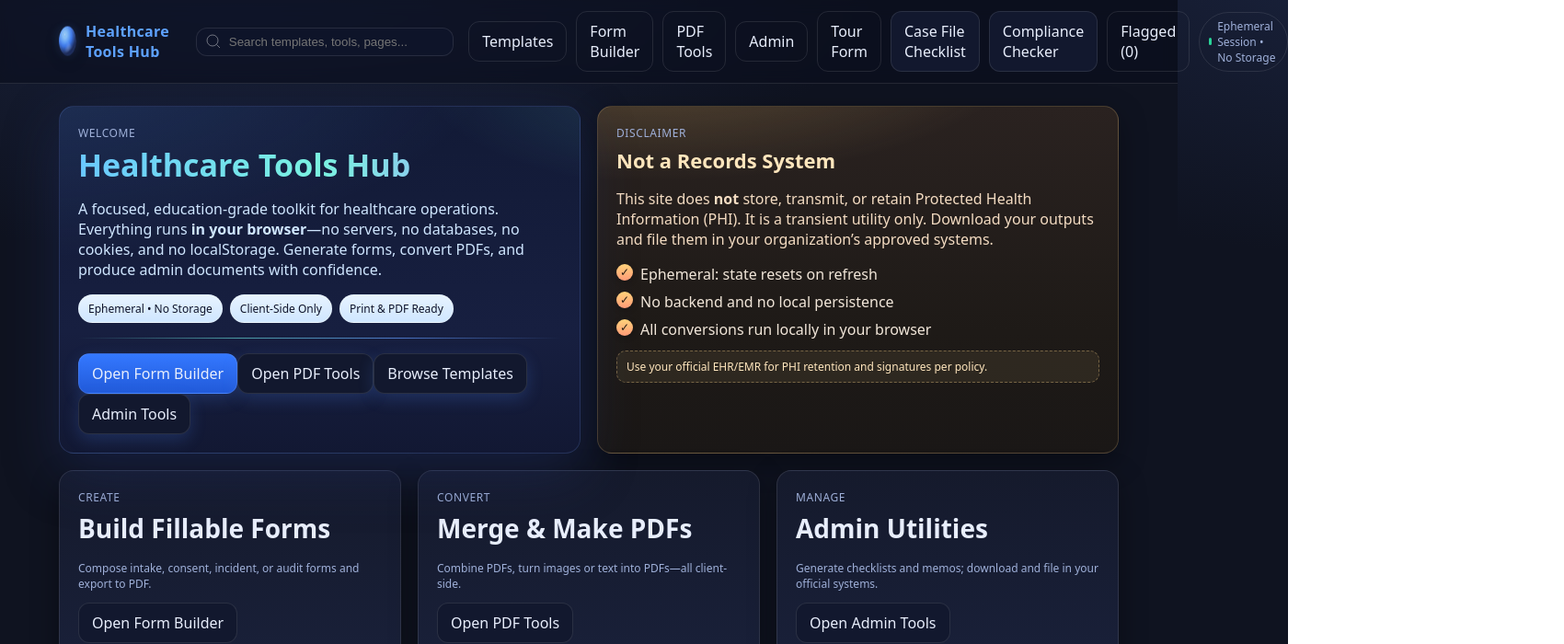
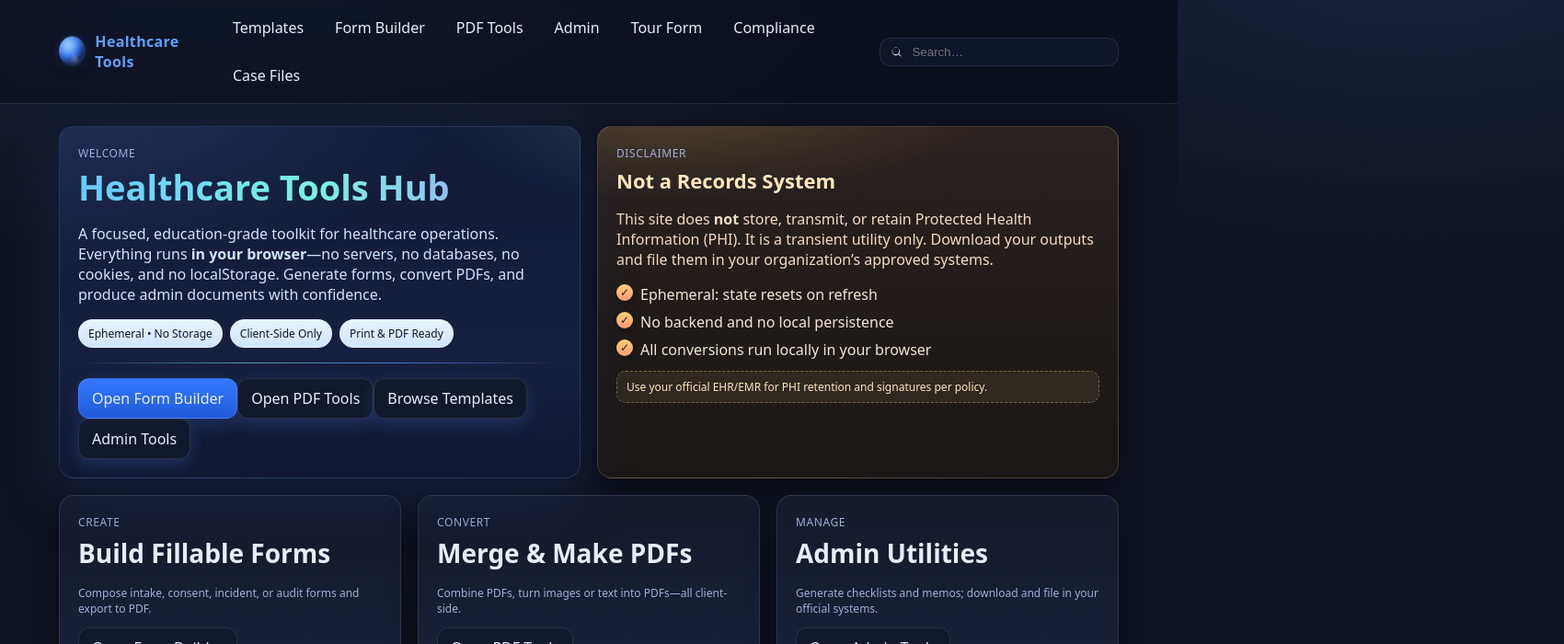
Before and after one commit to jessicacousins/healthcare_website_vite, a React (Vite) app: page / in a window 1280 px wide. Shown: the top 700 px of the page at 92% size, 1700 px wide, since content can reach past the window. Built offline with nearby package versions, Linux system fonts and the light colour scheme.

Commit message:
fixed navbar

```diff
--- a/src/components/Navbar.jsx
+++ b/src/components/Navbar.jsx
@@ -1,90 +1,170 @@
-import React from "react";
-import { Link, NavLink, useNavigate, useLocation } from "react-router-dom";
+import React, { useState } from "react";
+import { Link, NavLink } from "react-router-dom";
 import { useSession } from "../context/SessionContext.jsx";
-import SessionBadge from "./SessionBadge.jsx";
 
 export default function Navbar() {
-  const { searchQuery, setSearchQuery, flagged } = useSession();
-  const navigate = useNavigate();
-  const location = useLocation();
+  const { searchQuery, setSearchQuery } = useSession();
+  const [open, setOpen] = useState(false);
 
-  const onSubmit = (e) => {
-    e.preventDefault();
-
-    if (location.pathname !== "/templates") navigate("/templates");
-  };
+  const close = () => setOpen(false);
 
   return (
-    <div className="navbar">
+    <nav className="navbar" role="navigation" aria-label="Main">
       <div className="nav-inner">
-        <Link to="/" className="brand" aria-label="Healthcare Tools Hub Home">
-          <div className="brand-badge" aria-hidden="true" />
-
-          <span>Healthcare Tools Hub</span>
+        {/* Brand */}
+        <Link to="/" className="brand" onClick={close} aria-label="Home">
+          <span className="brand-badge" aria-hidden="true" />
+          <span>Healthcare Tools</span>
         </Link>
 
-        <form
-          className="search"
-          onSubmit={onSubmit}
-          role="search"
-          aria-label="Search templates and tools"
-        >
-          <svg width="16" height="16" aria-hidden="true">
-            <circle
-              cx="7"
-              cy="7"
-              r="6"
-              stroke="white"
-              fill="none"
-              strokeOpacity=".4"
-            />
-            <line
-              x1="11.5"
-              y1="11.5"
-              x2="15.5"
-              y2="15.5"
-              stroke="white"
-              strokeOpacity=".4"
+        {/* Desktop links */}
+        <div className="nav-links desktop-only">
+          <NavLink className="nav-link" to="/templates">
+            Templates
+          </NavLink>
+          <NavLink className="nav-link" to="/form-builder">
+            Form Builder
+          </NavLink>
+          <NavLink className="nav-link" to="/pdf-tools">
+            PDF Tools
+          </NavLink>
+          <NavLink className="nav-link" to="/admin-tools">
+            Admin
+          </NavLink>
+          <NavLink className="nav-link" to="/tour-form">
+            Tour Form
+          </NavLink>
+          <NavLink className="nav-link" to="/staff-compliance">
+            Compliance
+          </NavLink>
+          <NavLink className="nav-link" to="/case-file-checklist">
+            Case Files
+          </NavLink>
+        </div>
+
+        {/* Desktop search */}
+        <div className="nav-actions desktop-only">
+          <div className="search" role="search">
+            <svg width="16" height="16" viewBox="0 0 24 24" aria-hidden="true">
+              <path
+                fill="currentColor"
+                d="M21 20.3l-4.2-4.2a7 7 0 10-1.4 1.4L20.3 21 21 20.3zM5 11a6 6 0 1112 0A6 6 0 015 11z"
               />
             </svg>
             <input
-            placeholder="Search templates, tools, pages..."
+              aria-label="Search templates"
+              placeholder="Search…"
               value={searchQuery}
               onChange={(e) => setSearchQuery(e.target.value)}
             />
-        </form>
+          </div>
+        </div>
 
-        <div className="nav-actions">
-          <NavLink className="btn ghost" to="/templates">
+        {/* Mobile toggle */}
+        <button
+          className="nav-toggle mobile-only"
+          aria-label="Open menu"
+          aria-controls="nav-drawer"
+          aria-expanded={open ? "true" : "false"}
+          onClick={() => setOpen((v) => !v)}
+        >
+          <span className="bar" />
+          <span className="bar" />
+          <span className="bar" />
+        </button>
+      </div>
+
+      {/* Drawer */}
+      <div
+        id="nav-drawer"
+        className={`nav-drawer ${open ? "show" : ""}`}
+        onClick={close}
+      >
+        <div
+          className="nav-drawer-panel"
+          role="dialog"
+          aria-modal="true"
+          aria-label="Navigation"
+          onClick={(e) => e.stopPropagation()}
+        >
+          <div className="drawer-head">
+            <div className="brand small">
+              <span className="brand-badge" aria-hidden="true" />
+              <span>Healthcare Tools</span>
+            </div>
+            <button
+              className="nav-close"
+              aria-label="Close menu"
+              onClick={close}
+            >
+              ×
+            </button>
+          </div>
+
+          <div className="drawer-search">
+            <div className="search" role="search">
+              <svg
+                width="16"
+                height="16"
+                viewBox="0 0 24 24"
+                aria-hidden="true"
+              >
+                <path
+                  fill="currentColor"
+                  d="M21 20.3l-4.2-4.2a7 7 0 10-1.4 1.4L20.3 21 21 20.3zM5 11a6 6 0 1112 0A6 6 0 015 11z"
+                />
+              </svg>
+              <input
+                aria-label="Search templates"
+                placeholder="Search…"
+                value={searchQuery}
+                onChange={(e) => setSearchQuery(e.target.value)}
+              />
+            </div>
+          </div>
+
+          <div className="drawer-links">
+            <NavLink className="nav-link" to="/" onClick={close}>
+              Home
+            </NavLink>
+            <NavLink className="nav-link" to="/templates" onClick={close}>
               Templates
             </NavLink>
-          <NavLink className="btn ghost" to="/form-builder">
+            <NavLink className="nav-link" to="/form-builder" onClick={close}>
               Form Builder
             </NavLink>
-          <NavLink className="btn ghost" to="/pdf-tools">
+            <NavLink className="nav-link" to="/pdf-tools" onClick={close}>
               PDF Tools
             </NavLink>
-          <NavLink className="btn ghost" to="/admin-tools">
+            <NavLink className="nav-link" to="/admin-tools" onClick={close}>
               Admin
             </NavLink>
-          <NavLink className="btn ghost" to="/tour-form">
+            <NavLink className="nav-link" to="/tour-form" onClick={close}>
               Tour Form
             </NavLink>
-          <NavLink className="btn" to="/case-file-checklist">
-            Case File Checklist
+            <NavLink
+              className="nav-link"
+              to="/staff-compliance"
+              onClick={close}
+            >
+              Compliance
             </NavLink>
+            <NavLink
+              className="nav-link"
+              to="/case-file-checklist"
+              onClick={close}
+            >
+              Case Files
+            </NavLink>
+          </div>
 
-          <NavLink className="btn" to="/staff-compliance">
-            Compliance Checker
-          </NavLink>
-
-          <NavLink className="btn ghost" to="/flagged">
-            Flagged ({flagged.size})
-          </NavLink>
-
-          <SessionBadge />
+          <div className="drawer-footer">
+            <div className="inline-help">
+              Ephemeral • No storage • Client-side only
             </div>
           </div>
         </div>
+      </div>
+    </nav>
   );
 }
--- a/src/styles.css
+++ b/src/styles.css
@@ -542,3 +542,215 @@ a:hover {
   text-transform: uppercase;
   letter-spacing: 0.05em;
 }
+
+/* ! new navbar scale  */
+/* ===== Responsive scaffolding (additive) ===== */
+:root {
+  --container-max: 1200px;
+}
+
+.layout {
+  max-width: var(--container-max);
+  padding: clamp(16px, 3vw, 24px);
+}
+
+.card {
+  padding: clamp(14px, 2.2vw, 20px);
+}
+
+.h1 {
+  font-size: clamp(20px, 2.2vw, 28px);
+}
+.hero-title {
+  font-size: clamp(24px, 4.5vw, 38px);
+}
+
+/* Utilities */
+.desktop-only {
+  display: block;
+}
+.mobile-only {
+  display: none;
+}
+
+@media (max-width: 980px) {
+  .desktop-only {
+    display: none;
+  }
+  .mobile-only {
+    display: inline-flex;
+  }
+}
+
+/* Make grid cards breathe on phones */
+@media (max-width: 600px) {
+  .grid {
+    gap: 14px;
+  }
+  .badge-line {
+    gap: 6px;
+  }
+}
+
+/* ===== Modern, scalable navbar ===== */
+.navbar {
+  position: sticky;
+  top: 0;
+  z-index: 1000;
+  backdrop-filter: saturate(1.2) blur(8px);
+  background: rgba(10, 14, 28, 0.6);
+  border-bottom: 1px solid var(--border);
+}
+
+.nav-inner {
+  display: flex;
+  gap: 12px;
+  align-items: center;
+  justify-content: space-between;
+  max-width: var(--container-max);
+  margin: 0 auto;
+  padding: 10px clamp(14px, 3vw, 24px);
+}
+
+.nav-links {
+  display: flex;
+  gap: 12px;
+  align-items: center;
+  flex-wrap: wrap;
+}
+.nav-link {
+  padding: 8px 10px;
+  border-radius: 10px;
+  color: var(--text);
+  border: 1px solid transparent;
+}
+.nav-link.active,
+.nav-link:hover {
+  border-color: var(--border);
+  text-decoration: none;
+}
+
+/* Search shrinks on small screens */
+.search {
+  min-width: 260px;
+}
+@media (max-width: 860px) {
+  .search {
+    min-width: 0;
+    width: 100%;
+  }
+}
+
+/* Hamburger button */
+.nav-toggle {
+  width: 40px;
+  height: 36px;
+  border: 1px solid var(--border);
+  border-radius: 10px;
+  background: #12182e;
+  align-items: center;
+  justify-content: center;
+  gap: 4px;
+}
+.nav-toggle .bar {
+  display: block;
+  width: 18px;
+  height: 2px;
+  background: var(--text);
+  border-radius: 2px;
+}
+
+/* Drawer overlay */
+.nav-drawer {
+  position: fixed;
+  inset: 0;
+  background: rgba(4, 6, 14, 0.5);
+  opacity: 0;
+  pointer-events: none;
+  transition: opacity 0.2s ease;
+}
+.nav-drawer.show {
+  opacity: 1;
+  pointer-events: auto;
+}
+
+/* Drawer panel */
+.nav-drawer-panel {
+  position: absolute;
+  right: 0;
+  top: 0;
+  height: 100%;
+  width: min(86vw, 420px);
+  background: linear-gradient(180deg, var(--panel), var(--panel-2));
+  border-left: 1px solid var(--border);
+  box-shadow: var(--shadow);
+  transform: translateX(100%);
+  transition: transform 0.25s ease;
+  display: grid;
+  grid-template-rows: auto auto 1fr auto;
+  gap: 12px;
+  padding: 16px;
+}
+.nav-drawer.show .nav-drawer-panel {
+  transform: translateX(0%);
+}
+
+.drawer-head {
+  display: flex;
+  align-items: center;
+  justify-content: space-between;
+}
+.brand.small {
+  font-size: 14px;
+}
+.nav-close {
+  width: 38px;
+  height: 34px;
+  border-radius: 10px;
+  border: 1px solid var(--border);
+  background: #12182e;
+  color: var(--text);
+  font-size: 18px;
+  line-height: 1;
+}
+
+.drawer-search {
+  padding-top: 2px;
+}
+.drawer-links {
+  display: grid;
+  gap: 6px;
+  align-content: start;
+}
+.drawer-links .nav-link {
+  border: 1px solid var(--border);
+  background: #0f152b;
+  padding: 10px 12px;
+  border-radius: 12px;
+}
+.drawer-footer {
+  padding-top: 6px;
+  border-top: 1px solid var(--border);
+}
+
+/* Tighten hero & disclaimer on small screens */
+@media (max-width: 600px) {
+  .hero-lede {
+    font-size: 14px;
+  }
+  .pill {
+    padding: 5px 8px;
+    font-size: 11px;
+  }
+  .disclaimer-title {
+    font-size: 18px;
+  }
+}
+
+/* Preview surfaces remain readable on phones */
+.preview-surface {
+  padding: clamp(14px, 3.5vw, 24px);
+  border-radius: 10px;
+  width: 800px;
+  max-width: 100%;
+}
```
Lines whose indentation alone changed are shown as unchanged.
